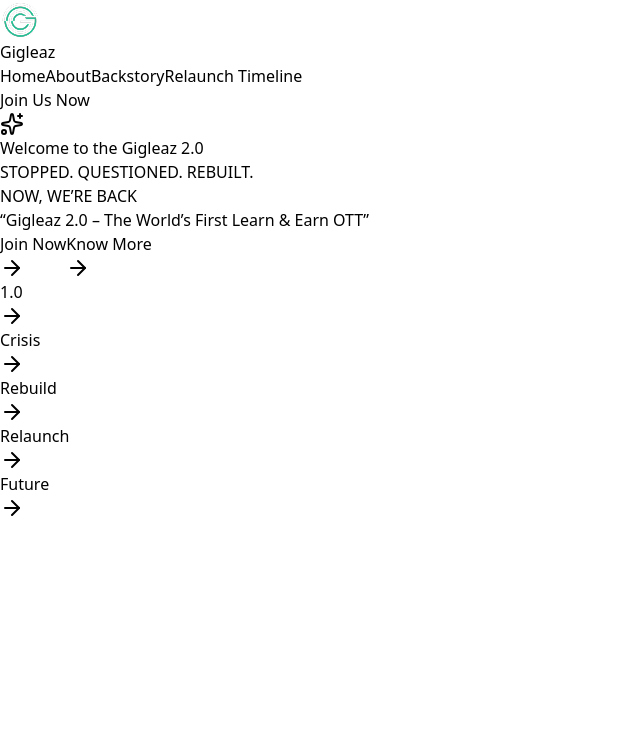
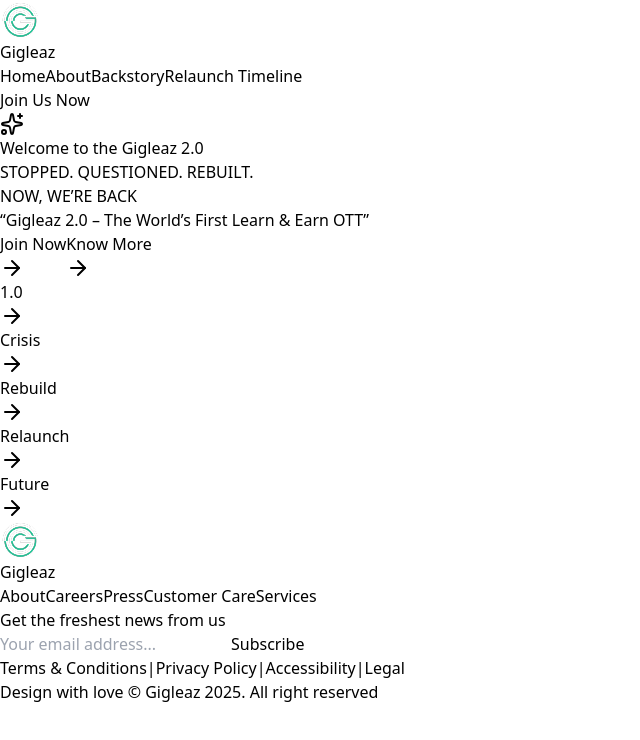
Before and after one commit to Xiorent-Technologies/gigleaz, a React (Vite) app: page / in a window 1280 px wide. Shown: the top 740 px of the page, without its empty margins (0-640 px from the left). Built offline with nearby package versions, Linux system fonts and the light colour scheme.

Commit message:
added footer in all pages

```diff
--- a/src/App.tsx
+++ b/src/App.tsx
@@ -5,6 +5,7 @@
 import Backstory from './pages/Backstory'
 import RelaunchTimeline from './pages/RelaunchTimeline'
 import './App.css'
+import Footer from './components/Footer'
 
 function App() {
   return (
@@ -17,6 +18,7 @@
           <Route path="/backstory" element={<Backstory />} />
           <Route path="/relaunch-timeline" element={<RelaunchTimeline />} />
         </Routes>
+        <Footer />
       </div>
     </Router>
   )
--- a/src/components/Footer.tsx
+++ b/src/components/Footer.tsx
@@ -1,4 +1,3 @@
-import { motion } from "framer-motion";
 
 const Footer = () => {
   return (
--- a/src/pages/RelaunchTimeline.tsx
+++ b/src/pages/RelaunchTimeline.tsx
@@ -1,13 +1,11 @@
 import RelaunchHeroSection from "../components/RelaunchHeroSection";
 import TimelineSection from "../components/TimelineSection";
-import Footer from "../components/Footer";
 
 const RelaunchTimeline = () => {
   return (
     <div className="min-h-screen">
       <RelaunchHeroSection />
       <TimelineSection />
-      <Footer />
     </div>
   );
 };
```
